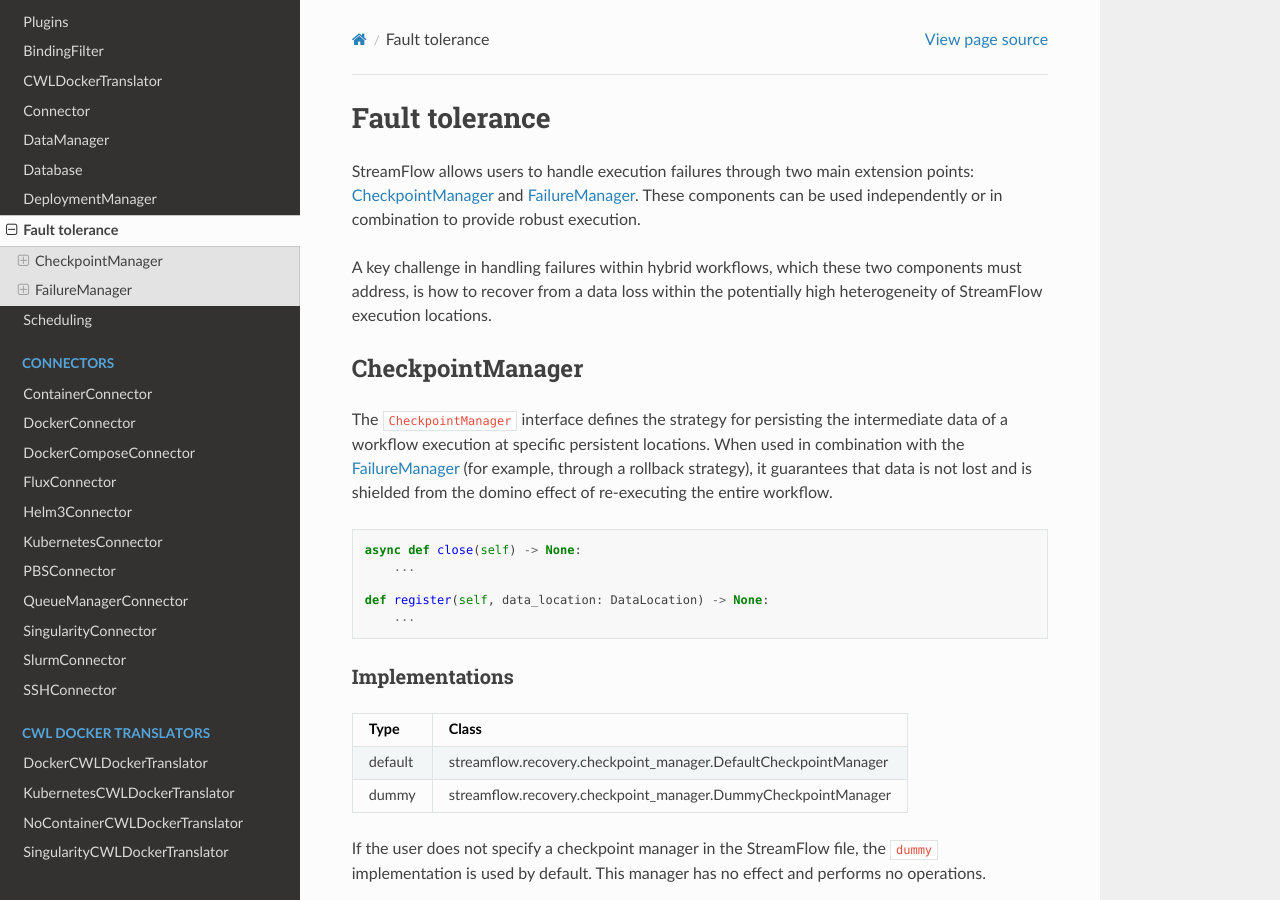
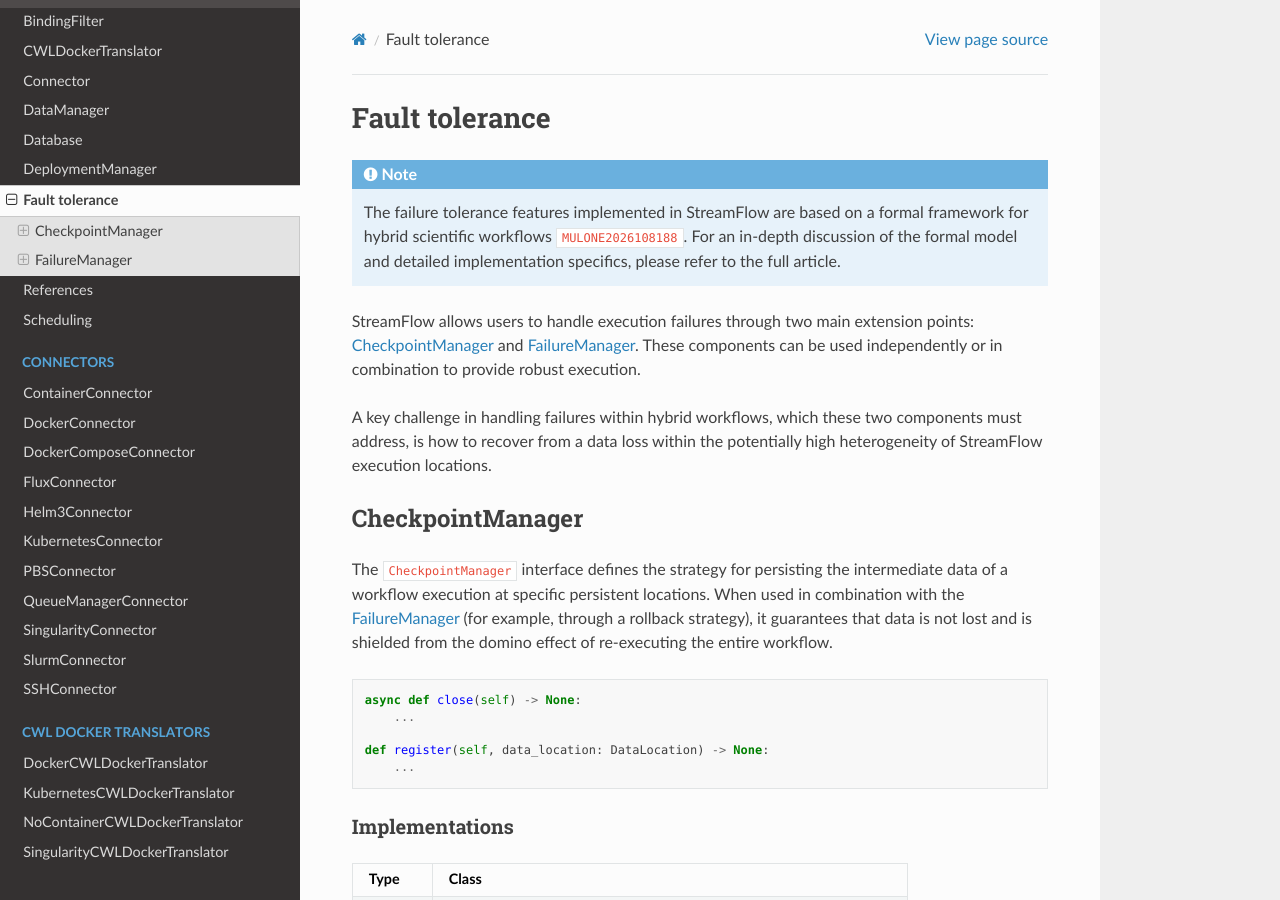
Before and after one commit to alpha-unito/streamflow, a Sphinx documentation site: the page built from docs/source/ext/fault-tolerance.rst, in a window 1280 px wide and 900 px high. Built offline with Sphinx 7.4.7 and the Read the Docs theme 3.1.0, drawn with Linux system fonts in a browser that asks for light colours; cross-references to code outside the pages are shown as plain code.

Commit message:
Add fault tolerance paper reference in the documentation (#1049)
This commit adds the reference to the fault tolerance paper
in the documentation.

```diff
--- a/docs/source/conf.py
+++ b/docs/source/conf.py
@@ -39,8 +39,11 @@
     'sphinx.ext.extlinks',
     'sphinx-jsonschema',
     'sphinx_llms_txt',
-    'sphinx_rtd_theme'
+    'sphinx_rtd_theme',
+    'sphinxcontrib.bibtex'
 ]
+
+bibtex_bibfiles = ['references.bib']
 
 # Add any paths that contain templates here, relative to this directory.
 templates_path = ['_templates']
--- a/docs/source/ext/fault-tolerance.rst
+++ b/docs/source/ext/fault-tolerance.rst
@@ -1,6 +1,9 @@
 ===============
 Fault tolerance
 ===============
+
+.. note::
+   The failure tolerance features implemented in StreamFlow are based on a formal framework for hybrid scientific workflows :cite:p:`MULONE2026108188`. For an in-depth discussion of the formal model and detailed implementation specifics, please refer to the full article.
 
 StreamFlow allows users to handle execution failures through two main extension points: :ref:`CheckpointManager <CheckpointManager>` and :ref:`FailureManager <FailureManager>`. These components can be used independently or in combination to provide robust execution.
 
@@ -109,3 +112,9 @@
 
 .. jsonschema:: https://streamflow.di.unito.it/schemas/recovery/rollback_failure_manager.json
     :lift_description: true
+
+==========
+References
+==========
+
+.. bibliography::
--- /dev/null
+++ b/docs/source/references.bib
@@ -0,0 +1,11 @@
+@article{MULONE2026108188,
+    title = {A formal framework for fault tolerance in hybrid scientific workflows},
+    journal = {Future Generation Computer Systems},
+    volume = {176},
+    pages = {108188},
+    year = {2026},
+    issn = {0167-739X},
+    doi = {10.1016/j.future.2025.108188},
+    url = {https://www.sciencedirect.com/science/article/pii/S0167739X25004820},
+    author = {Alberto Mulone and Doriana Medić and Iacopo Colonnelli and Marco Aldinucci},
+}
--- a/pyproject.toml
+++ b/pyproject.toml
@@ -81,7 +81,8 @@
     "sphinx==8.1.3",
     "sphinx-jsonschema==1.19.2",
     "sphinx-llms-txt==0.7.1",
-    "sphinx-rtd-theme==3.1.0"
+    "sphinx-rtd-theme==3.1.0",
+    "sphinxcontrib-bibtex==2.6.5"
 ]
 lint = [
     "black==26.3.1",
```
Also changed, not shown: CHANGELOG.md (+4 -0 lines), 2 other files.
